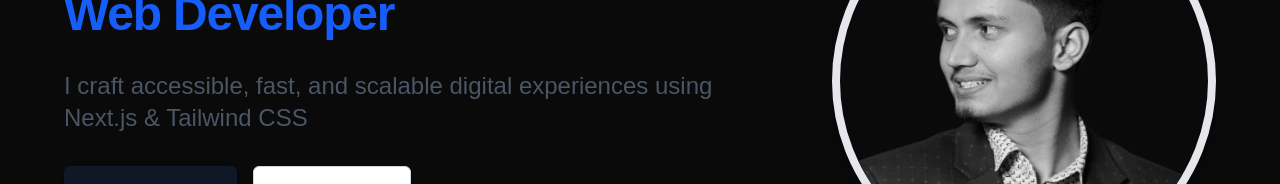
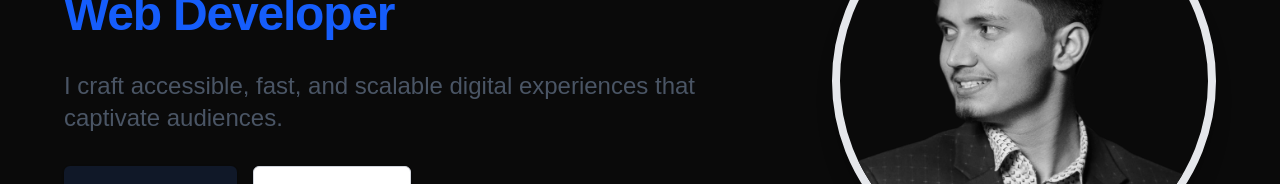
Before and after one commit to Aashis719/portfolio-aashish, a Next.js app: page / in a window 1280 px wide. Shown: the part 319-503 px from the top of the page. Built offline with nearby package versions, Linux system fonts and the light colour scheme.

Commit message:
updated homepage description

```diff
--- a/src/app/page.tsx
+++ b/src/app/page.tsx
@@ -18,9 +18,8 @@ export default function HomePage() {
             <div className="flex flex-col items-center gap-12 lg:flex-row lg:gap-20">
               <div className="flex-1 space-y-8 text-center lg:text-left">
                 <AnimatedTitle />
-                <p className="text-xl text-gray-600 dark:text-gray-400 sm:text-2xl">
-                  I craft accessible, fast, and scalable digital experiences
-                  using Next.js & Tailwind CSS
+                <p className="text-xl text-gray-600 dark:text-gray-400 sm:text-2xl px-3 md:px-0">
+                I craft accessible, fast, and scalable digital experiences that captivate audiences.
                 </p>
                 <div className="flex flex-col gap-4 mx-5 md:mx-0 sm:flex-row sm:justify-center lg:justify-start">
                   <Link
--- a/src/components/ThemeToggle.tsx
+++ b/src/components/ThemeToggle.tsx
@@ -22,7 +22,7 @@ export function ThemeToggle() {
   return (
     <button
       onClick={toggleTheme}
-      className="flex h-9 w-9 hidden items-center justify-center rounded-md border border-gray-200 p-2 text-gray-700 transition-colors hover:bg-gray-100 dark:border-gray-700 dark:text-gray-200 dark:hover:bg-gray-800"
+      className=" h-9 w-9 hidden items-center justify-center rounded-md border border-gray-200 p-2 text-gray-700 transition-colors hover:bg-gray-100 dark:border-gray-700 dark:text-gray-200 dark:hover:bg-gray-800"
       aria-label={`Switch to ${theme === "dark" ? "light" : "dark"} theme`}
     >
       {theme === "dark" ? (
```
